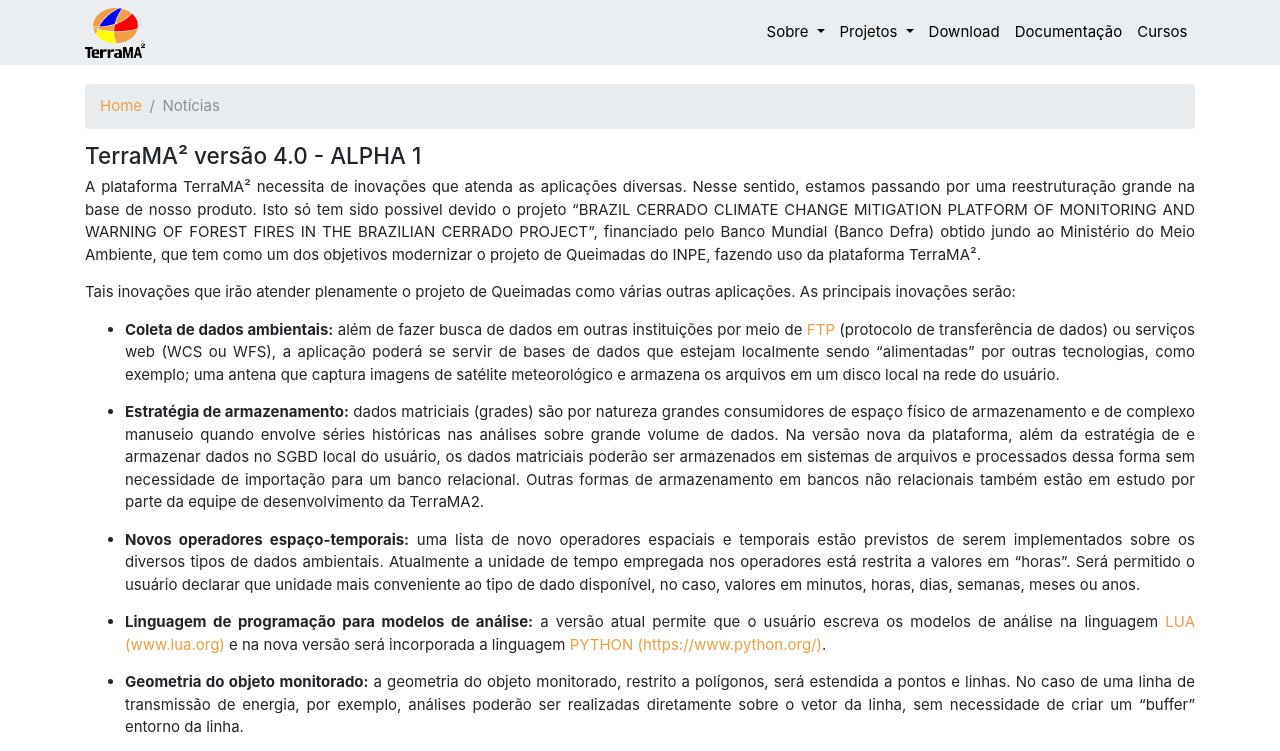
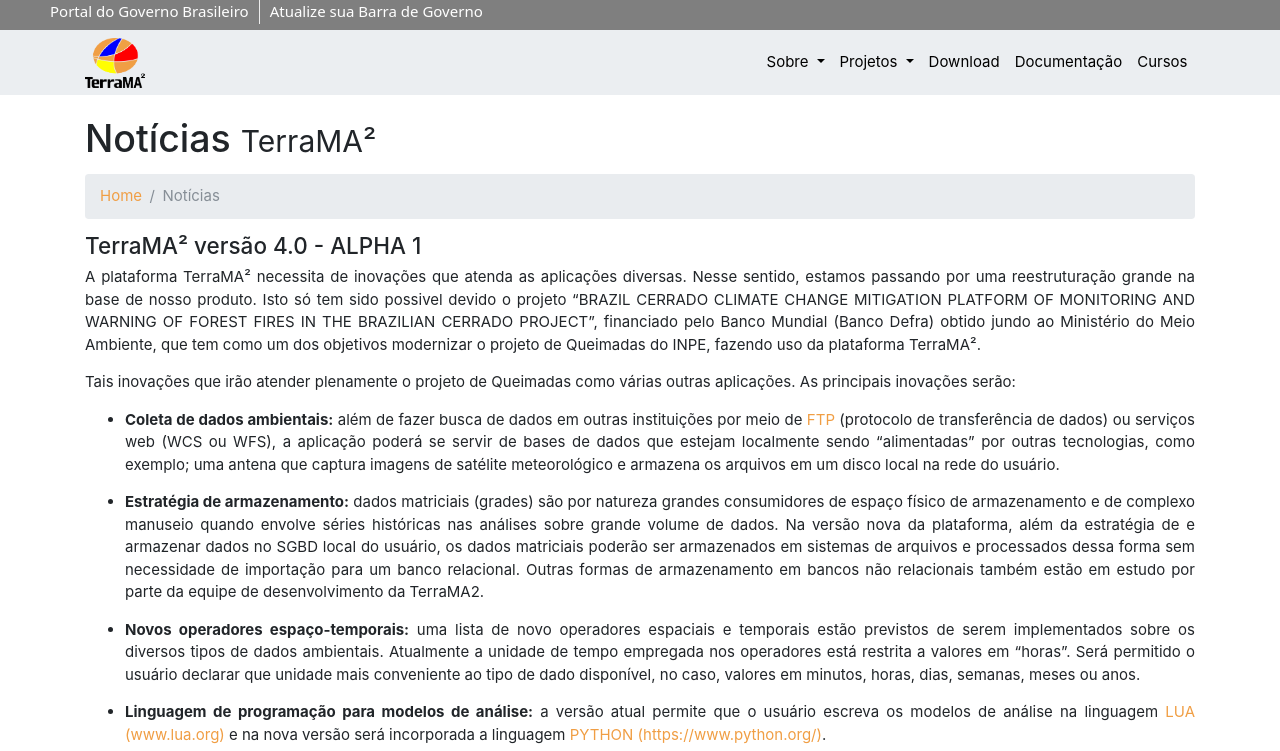
Before and after one commit to faahbih/terrama2-new, a website: page new-one.html in a window 1280 px wide. Shown: the top 751 px of the page. Drawn offline with nearby package versions, Linux system fonts and the light colour scheme.

Commit message:
testing navbar

```diff
--- a/css/modern-business.css
+++ b/css/modern-business.css
@@ -5,12 +5,12 @@
  */
 
 body {
-    padding-top: 5px; // 54px
+    padding-top: 54px;
 }
 
 @media (min-width: 992px) {
     body {
-        padding-top: 5px; //56px
+        padding-top: 0px; //56px
     }
 }
 
--- a/new-one.html
+++ b/new-one.html
@@ -35,19 +35,19 @@
   <body>
 
   <!-- Gov -->
-   <!--  <div id="barra-brasil" style="background:#7F7F7F; height: 20px; padding:0 0 0 10px;display:block;">
+<div id="barra-brasil" style="background:#7F7F7F; height: 30px; padding:0 0 0 10px;">
     <ul id="menu-barra-temp" style="list-style:none;">
       <li style="display:inline; float:left;padding-right:10px; margin-right:10px; border-right:1px solid #EDEDED">
         <a href="http://brasil.gov.br" style="font-family:sans,sans-serif; text-decoration:none; color:white;">Portal do Governo Brasileiro</a></li>
         <li>
           <a style="font-family:sans,sans-serif; text-decoration:none; color:white;" href="http://epwg.governoeletronico.gov.br/barra/atualize.html">Atualize sua Barra de Governo</a></li>
         </ul>
-    </div> -->
+      </div>
       <!-- ./Gov -->
 
 <!-- Navigation -->
 
-    <nav class="navbar fixed-top navbar-expand-lg navbar-dark bg-dark">
+    <nav class="navbar navbar-default navbar-expand-lg navbar-dark bg-dark">
 
       <div class="container">
         <!-- <a class="navbar-brand" href="index.html">Start Bootstrap</a> -->
```
Also changed, not shown: index.html (line endings or trailing spaces). Lines whose indentation alone changed are shown as unchanged.
